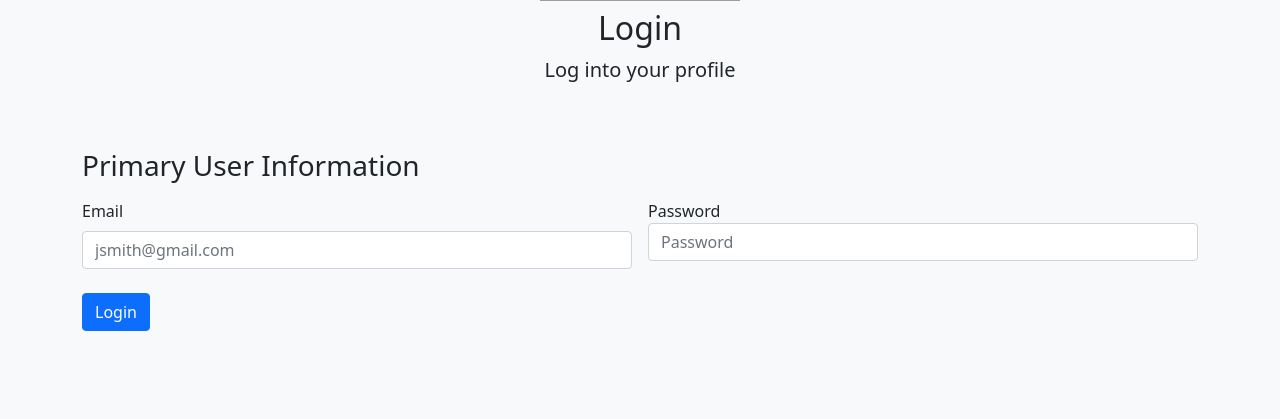
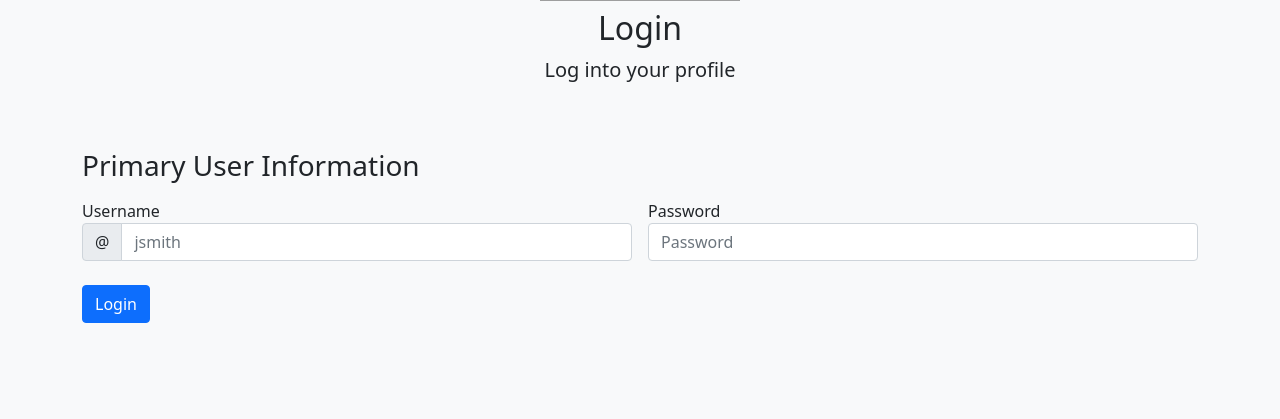
Before and after one commit to austinjjohn/CMSC447-Project, a Django app: page /login_user in a window 1280 px wide. Shown: the part 383-802 px from the top of the page. After the commit the page ends 706 px from the top, so only its background shows below. Run offline with Django 4.2, Linux system fonts and the light colour scheme; grey boxes are pictures that could not be loaded.

Commit message:
Login checks with database and logs in successfully. Added Homepage url and function in views.py

```diff
--- a/SafeHaven/Haven/templates/login.html
+++ b/SafeHaven/Haven/templates/login.html
@@ -27,30 +27,31 @@
 <div class="container">
     <h3 class="mb-3">Primary User Information</h3>
     <form action="login_user" method="POST">
+        {% csrf_token %}
         <div class="row g-3">
 
+            <div class="col-6">
+                <label for="username" class=form-label">Username</label>
+                <div class="input-group">
+                    <span class="input-group-text">@</span>
+                    <input id="username" name="username" type="text" class="form-control" placeholder="jsmith" required>
+                </div>
+                <div class="invalid-feedback">
+                    Invalid Username.
+                </div>
+            </div>
+
 <!--            <div class="col-6">-->
-<!--                <label for="username" class=""form-label">Username</label>-->
-<!--                <div class="input-group">-->
-<!--                    <span class="input-group-text">@</span>-->
-<!--                    <input id="username" type="text" class="form-control" placeholder="jsmith" required>-->
-<!--                </div>-->
+<!--                <label for="email" class="form-label">Email</label>-->
+<!--                <input id="email" type="email" class="form-control" placeholder="jsmith@gmail.com" required>-->
 <!--                <div class="invalid-feedback">-->
-<!--                    Invalid Username.-->
+<!--                    Invalid Email.-->
 <!--                </div>-->
 <!--            </div>-->
 
             <div class="col-6">
-                <label for="email" class="form-label">Email</label>
-                <input id="email" type="text" class="form-control" placeholder="jsmith@gmail.com" required>
-                <div class="invalid-feedback">
-                    Invalid Email.
-                </div>
-            </div>
-
-            <div class="col-6">
                 <label for="password" class=form-label">Password</label>
-                <input id="password" type="password" class="form-control" placeholder="Password" required>
+                <input id="password" name="password" type="password" class="form-control" placeholder="Password" required>
                 <div class="invalid-feedback">
                     Invalid Password.
                 </div>
--- a/SafeHaven/Haven/urls.py
+++ b/SafeHaven/Haven/urls.py
@@ -4,6 +4,7 @@ from . import views
 
 urlpatterns = [
     path('', views.index, name='index'),
+    path('homepage', views.homepage, name='homepage'),
     path('login_user', views.login_user, name='login'),
     path('signup', views.signup, name='signup'),
     path('listings', views.listings, name='listings'),
--- a/SafeHaven/Haven/views.py
+++ b/SafeHaven/Haven/views.py
@@ -6,6 +6,7 @@ from django.contrib.auth import authenticate, login, logout
 from .forms import RegisterationForm
 from Haven.models import EvacLocation
 from Haven.models import Login
+from django.contrib.auth.models import User
 
 
 # Create your views here.
@@ -30,25 +31,29 @@ def signup(response):
 
 
 def login_user(request):
-    print("Funbction")
-    if request.method == "GET":
+    print("Function")
+    if request.method == "POST":
         print("first if")
-        if request.GET.get('email') and request.GET.get('password'):
-            print("second if")
-            email = request.POST["email"]
-            # username = request.POST["username"]
-            password = request.POST["password"]
-            user = authenticate(request, email=email, password=password)
+        # if request.POST.get('email') and request.POST.get('password'):
+        print("second if")
+        # email = request.POST["email"]
+        username = request.POST['username']
+        password = request.POST['password']
+        print(username, password)
+        user = User.objects.get(username__exact=username)
+        print(user)
+        # user = authenticate(request, username=username, password=password)
+        print("user", user)
 
-            if user is not None:
-                print("IF")
-                login(request, user)
-                return redirect('homepage.html')
+        if user is not None:
+            print("IF")
+            login(request, user)
+            return redirect('homepage')
 
-            else:
-                print("Else")
-                messages.error(request, ("Incorrect Email or Password. Try Again."))
-                return redirect('login.html')
+        else:
+            print("Else")
+            messages.success(request, ("Incorrect Email or Password. Try Again."))
+            return redirect('login')
 
     #         logininfo = Login.create(firstname, lastname, username, email, password)
     #         logininfo.save()
@@ -57,8 +62,8 @@ def login_user(request):
     # info = {
     #     "list_data": data
     # }
-        else:
-            return render(request, 'login.html')
+    else:
+        return render(request, 'login.html', {})
 
     # if response.method == "POST":
     #     form = RegisterationForm(response.POST)
@@ -98,6 +103,16 @@ def volunteer(request):
     return HttpResponse(template.render({}, request))
 
 
+def map(request):
+    template = loader.get_template("map.html")
+    return HttpResponse(template.render({}, request))
+
+
+def homepage(request):
+    template = loader.get_template("homepage.html")
+    return HttpResponse(template.render({}, request))
+
+
 def evacuee(request):
     template = loader.get_template("evac_profile_page.html")
     return HttpResponse(template.render({}, request))
@@ -115,8 +130,3 @@ def createListing(request):
                 'spaces': spaces
             }
     return render(request, 'templates/listings.html', dict)
-
-
-def map(request):
-    template = loader.get_template("map.html")
-    return HttpResponse(template.render({}, request))
```
